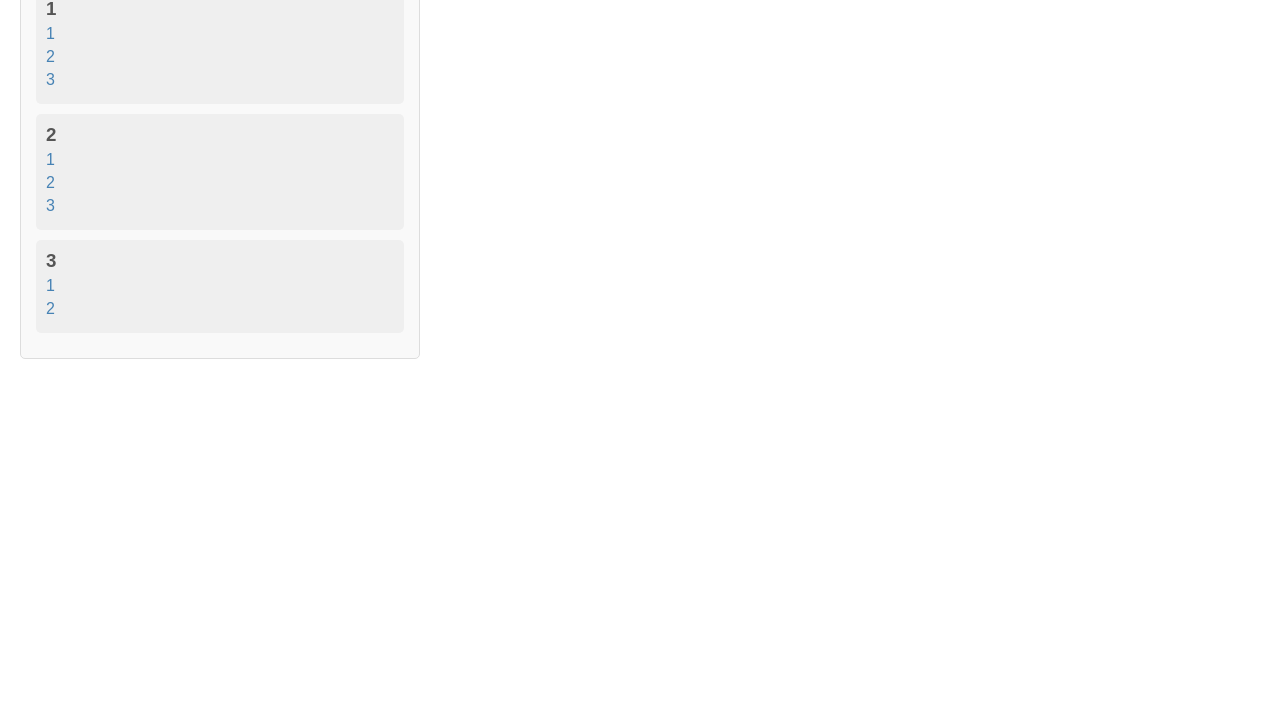
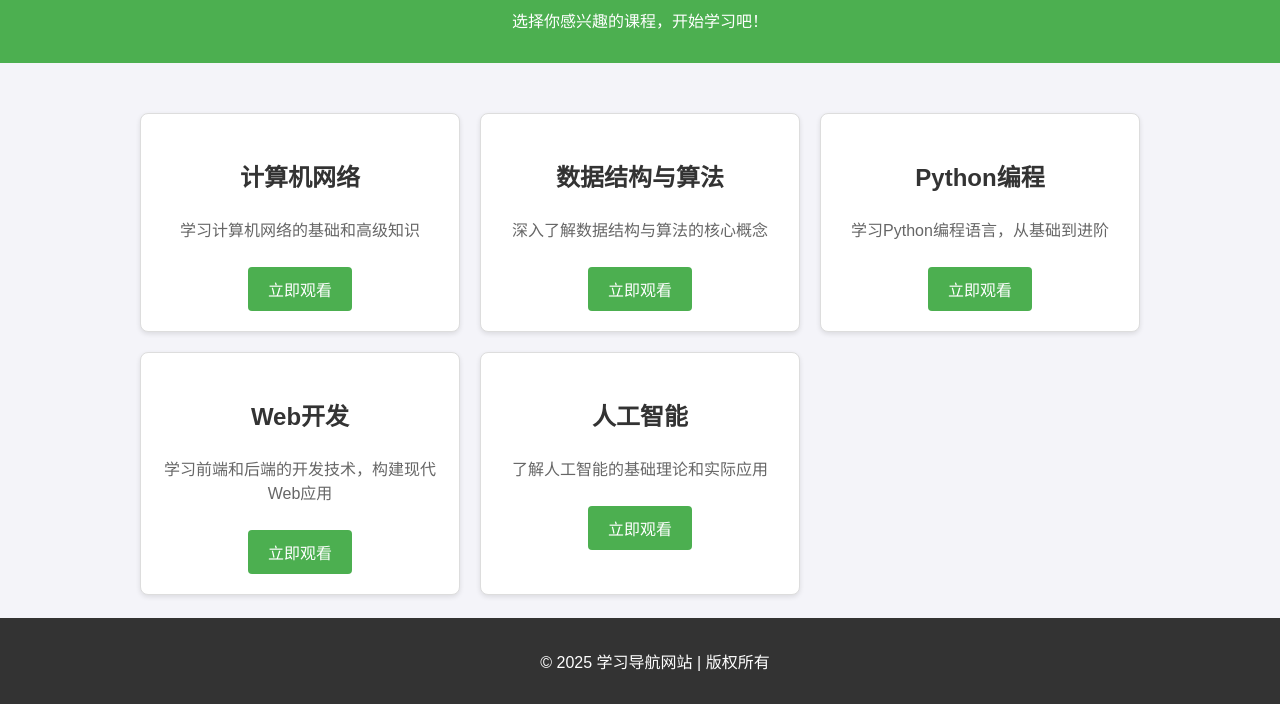
Before and after one commit to lishangyi95/lishangyi95.github.io, a plain HTML site: page index.html in a window 1280 px wide. Shown: the part 96-800 px from the top of the page. Drawn offline with Linux system fonts and the light colour scheme.

Commit message:
Update index.html

```diff
--- a/index.html
+++ b/index.html
@@ -3,84 +3,133 @@
 <head>
     <meta charset="UTF-8">
     <meta name="viewport" content="width=device-width, initial-scale=1.0">
-    <title>精选文章</title>
+    <title>学习导航页</title>
     <style>
         body {
             font-family: Arial, sans-serif;
+            background-color: #f4f4f9;
             margin: 0;
-            padding: 20px;
-            display: grid;
-            grid-template-columns: repeat(3, 1fr); /* 三列布局 */
-            gap: 20px;
+            padding: 0;
         }
-        h1 {
+
+        header {
+            background-color: #4CAF50;
+            color: white;
+            padding: 15px 0;
             text-align: center;
         }
-        .category {
-            background-color: #f9f9f9;
+
+        .container {
+            max-width: 1000px;
+            margin: 0 auto;
+            padding: 20px;
+        }
+
+        .nav-links {
+            display: grid;
+            grid-template-columns: repeat(auto-fill, minmax(250px, 1fr));
+            gap: 20px;
+            margin-top: 30px;
+        }
+
+        .nav-item {
+            background-color: #fff;
+            border: 1px solid #ddd;
+            border-radius: 8px;
+            box-shadow: 0 2px 5px rgba(0, 0, 0, 0.1);
+            padding: 20px;
+            text-align: center;
+            transition: transform 0.3s;
+        }
+
+        .nav-item:hover {
+            transform: scale(1.05);
+        }
+
+        .nav-item h3 {
+            font-size: 1.5em;
+            color: #333;
+        }
+
+        .nav-item p {
+            color: #666;
+        }
+
+        .nav-item a {
+            display: inline-block;
+            margin-top: 10px;
+            padding: 10px 20px;
+            background-color: #4CAF50;
+            color: white;
+            text-decoration: none;
+            border-radius: 4px;
+            transition: background-color 0.3s;
+        }
+
+        .nav-item a:hover {
+            background-color: #45a049;
+        }
+
+        footer {
+            background-color: #333;
+            color: white;
+            text-align: center;
             padding: 15px;
-            border-radius: 5px;
-            border: 1px solid #ddd;
-        }
-        .category h2 {
-            color: #333;
-            margin-top: 0;
-        }
-        .sub-category {
-            margin: 10px 0;
-            background-color: #efefef;
-            padding: 10px;
-            border-radius: 5px;
-        }
-        .sub-category h3 {
-            margin: 0;
-            color: #555;
-        }
-        .item, .jinvnuequanjia {
-            margin: 5px 0;
-        }
-        .item a, .jinvnuequanjia a {
-            text-decoration: none; /* 移除下划线 */
-            color: #4682B4; /* 统一为钢蓝色 */
-        }
-        .item a:hover, .jinvnuequanjia a:hover {
-            color: #2F4F4F; /* 悬停时变为更深的颜色 */
-        }
-        /* 覆盖浏览器默认的已访问链接样式 */
-        .item a:visited, .jinvnuequanjia a:visited {
-            color: #4682B4; /* 确保已访问链接颜色一致 */
-            text-decoration: none;
+            position: fixed;
+            width: 100%;
+            bottom: 0;
         }
     </style>
 </head>
 <body>
-    <!-- 类型1 -->
-    <div class="category">
-        <h2>1</h2>
 
-        <!-- 次级类型1 -->
-        <div class="sub-category">
-            <h3>1</h3>
-            <div class="item"><a href="">1</a></div>
-            <div class="item"><a href="">2</a></div>
-            <div class="item"><a href="">3</a></div>
+<header>
+    <h1>学习资源导航</h1>
+    <p>选择你感兴趣的课程，开始学习吧！</p>
+</header>
+
+<div class="container">
+    <div class="nav-links">
+        <!-- 计算机网络 -->
+        <div class="nav-item">
+            <h3>计算机网络</h3>
+            <p>学习计算机网络的基础和高级知识</p>
+            <a href="https://www.bilibili.com/video/BV1JV411t7ow" target="_blank">立即观看</a>
         </div>
 
-       <!-- 次级类型2 -->
-        <div class="sub-category">
-            <h3>2</h3>
-            <div class="item"><a href="">1</a></div>
-            <div class="item"><a href="">2</a></div>
-            <div class="item"><a href="">3</a></div>
+        <!-- 数据结构与算法 -->
+        <div class="nav-item">
+            <h3>数据结构与算法</h3>
+            <p>深入了解数据结构与算法的核心概念</p>
+            <a href="https://www.bilibili.com/video/BV1DV411T7ow" target="_blank">立即观看</a>
         </div>
 
-        <!-- 次级类型3 -->
-        <div class="sub-category">
-            <h3>3</h3>
-            <div class="item"><a href="">1</a></div>
-            <div class="item"><a href="">2</a></div>
+        <!-- Python编程 -->
+        <div class="nav-item">
+            <h3>Python编程</h3>
+            <p>学习Python编程语言，从基础到进阶</p>
+            <a href="https://www.bilibili.com/video/BV1i4411D7do" target="_blank">立即观看</a>
+        </div>
+
+        <!-- Web开发 -->
+        <div class="nav-item">
+            <h3>Web开发</h3>
+            <p>学习前端和后端的开发技术，构建现代Web应用</p>
+            <a href="https://www.bilibili.com/video/BV1rZ4y1f7Tt" target="_blank">立即观看</a>
+        </div>
+
+        <!-- 人工智能 -->
+        <div class="nav-item">
+            <h3>人工智能</h3>
+            <p>了解人工智能的基础理论和实际应用</p>
+            <a href="https://www.bilibili.com/video/BV1J54y1A7zB" target="_blank">立即观看</a>
         </div>
     </div>
+</div>
+
+<footer>
+    <p>&copy; 2025 学习导航网站 | 版权所有</p>
+</footer>
 
 </body>
 </html>
```
